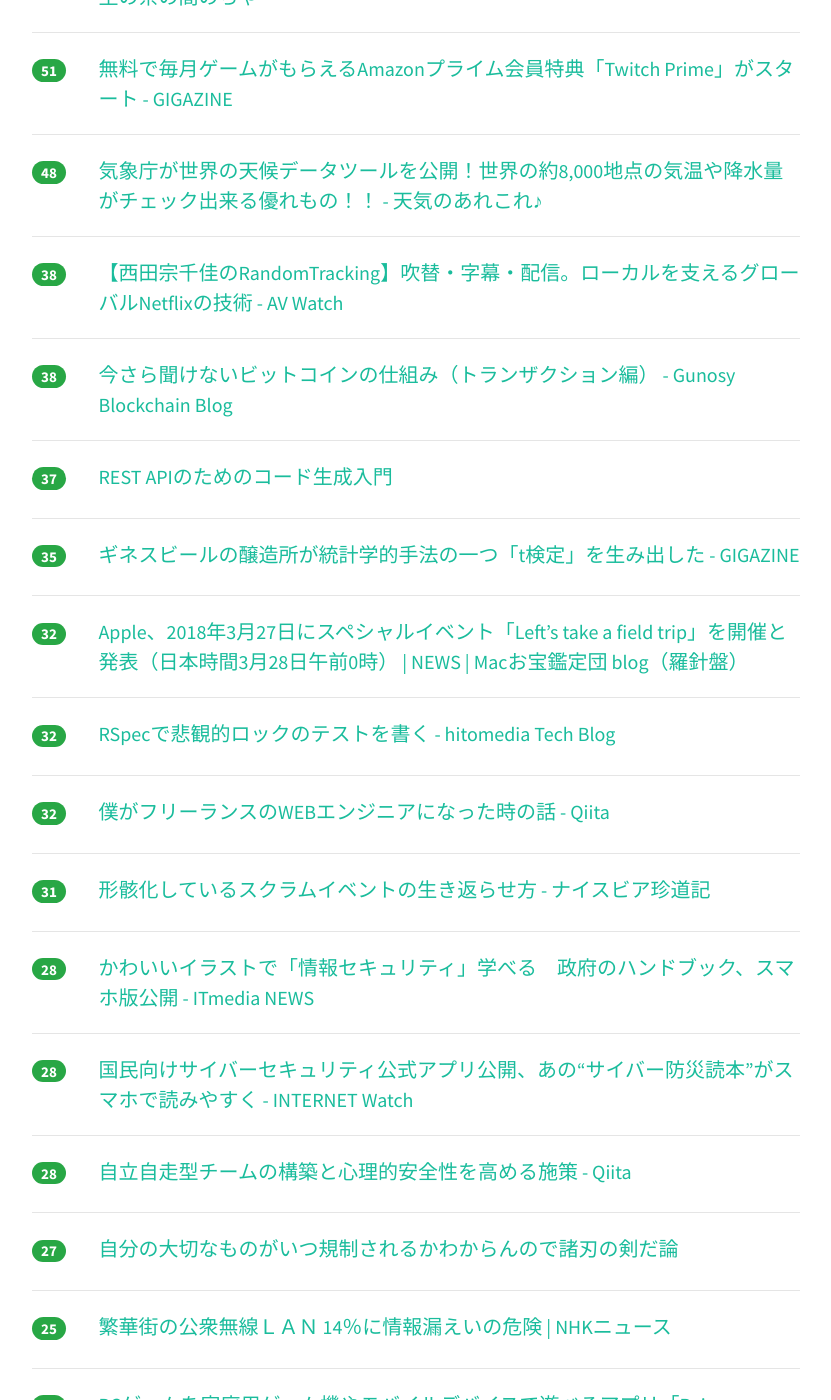
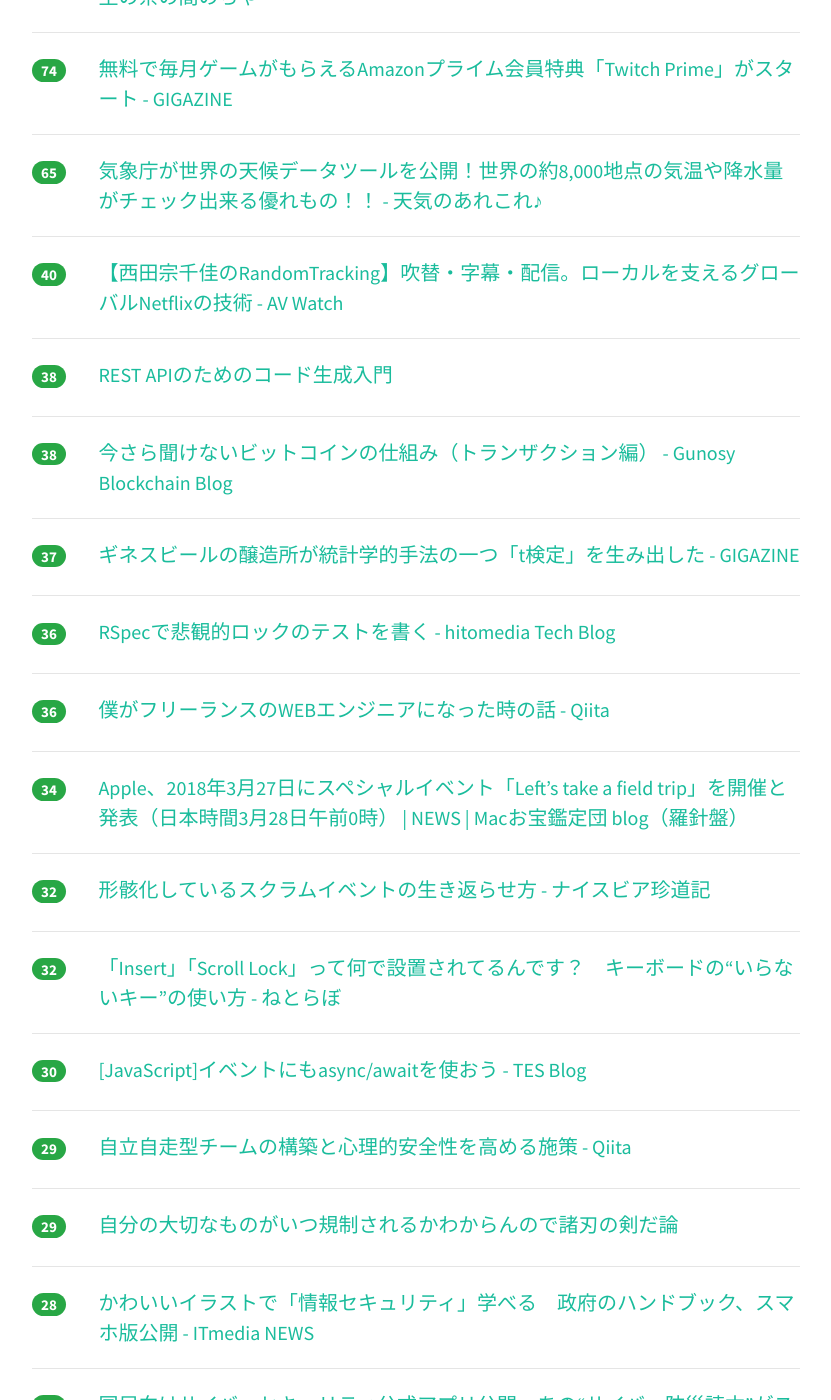
Before and after one commit to yatta47/hatena-matome-site, a Jekyll site: the page built from _posts/2018-03-17-hatena.md, in a window 1280 px wide and 1400 px high, scrolled down 545 px. Shown: the whole window, without its empty margins (224-1055 px from the left). Built offline with Jekyll 4.4.1, drawn with Linux system fonts in a browser that asks for light colours; nearby versions of some CDN libraries; some of the changed text lies outside the part shown.

Commit message:
Updated 2018-03-17

```diff
--- a/_posts/2018-03-17-hatena.md
+++ b/_posts/2018-03-17-hatena.md
@@ -1,34 +1,39 @@
 ---
 layout: post
 title:  "2018-03-17 はてぶIT"
-date:   2018-03-17 15:01:24
+date:   2018-03-17 16:02:05
 tags: [it-hotentry]
 ---
-37 件のデータあり
+41 件のデータあり
 
 <hr><div class="row">
-<div class="col-1"><span class="badge badge-pill badge-success h2">110</span></div>
+<div class="col-1"><span class="badge badge-pill badge-success h2">125</span></div>
 <div class="col-11"><a href='https://sumahokakin.hatenadiary.jp/entry/2018/03/17/012232' target='_blank'>【廃課金】ソシャゲに100万以上課金するのも悪くなかったという話 - 廃課金ゲーマー</a></div>
 </div>
 <hr>
 <div class="row">
-<div class="col-1"><span class="badge badge-pill badge-success h2">108</span></div>
+<div class="col-1"><span class="badge badge-pill badge-success h2">122</span></div>
 <div class="col-11"><a href='https://alcove.hatenablog.com/entry/Fig_Aspect_Ratio' target='_blank'>【ブログ】ブログの画像が美しく感じてしまうサイズって知ってる？ - 理系学生の茶の間のちゃ</a></div>
 </div>
 <hr>
 <div class="row">
-<div class="col-1"><span class="badge badge-pill badge-success h2">51</span></div>
+<div class="col-1"><span class="badge badge-pill badge-success h2">74</span></div>
 <div class="col-11"><a href='https://gigazine.net/news/20180317-twitch-prime-amazon/' target='_blank'>無料で毎月ゲームがもらえるAmazonプライム会員特典「Twitch Prime」がスタート - GIGAZINE</a></div>
 </div>
 <hr>
 <div class="row">
-<div class="col-1"><span class="badge badge-pill badge-success h2">48</span></div>
+<div class="col-1"><span class="badge badge-pill badge-success h2">65</span></div>
 <div class="col-11"><a href='http://www.tenkinoarekore.com/entry/2018/03/16/130928' target='_blank'>気象庁が世界の天候データツールを公開！世界の約8,000地点の気温や降水量がチェック出来る優れもの！！ - 天気のあれこれ♪</a></div>
 </div>
 <hr>
 <div class="row">
+<div class="col-1"><span class="badge badge-pill badge-success h2">40</span></div>
+<div class="col-11"><a href='https://av.watch.impress.co.jp/docs/series/rt/1112044.html' target='_blank'>【西田宗千佳のRandomTracking】吹替・字幕・配信。ローカルを支えるグローバルNetflixの技術 - AV Watch</a></div>
+</div>
+<hr>
+<div class="row">
 <div class="col-1"><span class="badge badge-pill badge-success h2">38</span></div>
-<div class="col-11"><a href='https://av.watch.impress.co.jp/docs/series/rt/1112044.html' target='_blank'>【西田宗千佳のRandomTracking】吹替・字幕・配信。ローカルを支えるグローバルNetflixの技術 - AV Watch</a></div>
+<div class="col-11"><a href='https://gumroad.com/l/swagger_codegen_beginner_jp' target='_blank'>REST APIのためのコード生成入門</a></div>
 </div>
 <hr>
 <div class="row">
@@ -38,32 +43,47 @@ tags: [it-hotentry]
 <hr>
 <div class="row">
 <div class="col-1"><span class="badge badge-pill badge-success h2">37</span></div>
-<div class="col-11"><a href='https://gumroad.com/l/swagger_codegen_beginner_jp' target='_blank'>REST APIのためのコード生成入門</a></div>
-</div>
-<hr>
-<div class="row">
-<div class="col-1"><span class="badge badge-pill badge-success h2">35</span></div>
 <div class="col-11"><a href='https://gigazine.net/news/20180316-guinness-and-his-statistical-legacy/' target='_blank'>ギネスビールの醸造所が統計学的手法の一つ「t検定」を生み出した - GIGAZINE</a></div>
 </div>
 <hr>
 <div class="row">
-<div class="col-1"><span class="badge badge-pill badge-success h2">32</span></div>
+<div class="col-1"><span class="badge badge-pill badge-success h2">36</span></div>
+<div class="col-11"><a href='http://tech.hitomedia.jp/entry/2018/03/16/120249' target='_blank'>RSpecで悲観的ロックのテストを書く - hitomedia Tech Blog</a></div>
+</div>
+<hr>
+<div class="row">
+<div class="col-1"><span class="badge badge-pill badge-success h2">36</span></div>
+<div class="col-11"><a href='https://qiita.com/dala00/items/33fcfe2480459a85f48f' target='_blank'>僕がフリーランスのWEBエンジニアになった時の話 - Qiita</a></div>
+</div>
+<hr>
+<div class="row">
+<div class="col-1"><span class="badge badge-pill badge-success h2">34</span></div>
 <div class="col-11"><a href='http://www.macotakara.jp/blog/news/entry-34599.html' target='_blank'>Apple、2018年3月27日にスペシャルイベント「Left’s take a field trip」を開催と発表（日本時間3月28日午前0時） | NEWS | Macお宝鑑定団 blog（羅針盤）</a></div>
 </div>
 <hr>
 <div class="row">
 <div class="col-1"><span class="badge badge-pill badge-success h2">32</span></div>
-<div class="col-11"><a href='http://tech.hitomedia.jp/entry/2018/03/16/120249' target='_blank'>RSpecで悲観的ロックのテストを書く - hitomedia Tech Blog</a></div>
+<div class="col-11"><a href='http://miholovesq.hatenablog.com/entry/2018/03/16/191938' target='_blank'>形骸化しているスクラムイベントの生き返らせ方 - ナイスビア珍道記</a></div>
 </div>
 <hr>
 <div class="row">
 <div class="col-1"><span class="badge badge-pill badge-success h2">32</span></div>
-<div class="col-11"><a href='https://qiita.com/dala00/items/33fcfe2480459a85f48f' target='_blank'>僕がフリーランスのWEBエンジニアになった時の話 - Qiita</a></div>
+<div class="col-11"><a href='http://nlab.itmedia.co.jp/nl/articles/1803/15/news109.html' target='_blank'>「Insert」「Scroll Lock」って何で設置されてるんです？　キーボードの“いらないキー”の使い方 - ねとらぼ</a></div>
 </div>
 <hr>
 <div class="row">
-<div class="col-1"><span class="badge badge-pill badge-success h2">31</span></div>
-<div class="col-11"><a href='http://miholovesq.hatenablog.com/entry/2018/03/16/191938' target='_blank'>形骸化しているスクラムイベントの生き返らせ方 - ナイスビア珍道記</a></div>
+<div class="col-1"><span class="badge badge-pill badge-success h2">30</span></div>
+<div class="col-11"><a href='http://blog.tes.co.jp/entry/2018/03/14/193601' target='_blank'>[JavaScript]イベントにもasync/awaitを使おう - TES Blog</a></div>
+</div>
+<hr>
+<div class="row">
+<div class="col-1"><span class="badge badge-pill badge-success h2">29</span></div>
+<div class="col-11"><a href='https://qiita.com/PruneMazui/items/e460df2865de8522a10b' target='_blank'>自立自走型チームの構築と心理的安全性を高める施策 - Qiita</a></div>
+</div>
+<hr>
+<div class="row">
+<div class="col-1"><span class="badge badge-pill badge-success h2">29</span></div>
+<div class="col-11"><a href='https://anond.hatelabo.jp/20180317044606' target='_blank'>自分の大切なものがいつ規制されるかわからんので諸刃の剣だ論</a></div>
 </div>
 <hr>
 <div class="row">
@@ -77,13 +97,8 @@ tags: [it-hotentry]
 </div>
 <hr>
 <div class="row">
-<div class="col-1"><span class="badge badge-pill badge-success h2">28</span></div>
-<div class="col-11"><a href='https://qiita.com/PruneMazui/items/e460df2865de8522a10b' target='_blank'>自立自走型チームの構築と心理的安全性を高める施策 - Qiita</a></div>
-</div>
-<hr>
-<div class="row">
 <div class="col-1"><span class="badge badge-pill badge-success h2">27</span></div>
-<div class="col-11"><a href='https://anond.hatelabo.jp/20180317044606' target='_blank'>自分の大切なものがいつ規制されるかわからんので諸刃の剣だ論</a></div>
+<div class="col-11"><a href='https://navi.dropbox.jp/15-dropbox-paper-hacks-everyone-should-know' target='_blank'>Dropbox Paper を使うときに知っておきたい 15 のヒント</a></div>
 </div>
 <hr>
 <div class="row">
@@ -94,11 +109,6 @@ tags: [it-hotentry]
 <div class="row">
 <div class="col-1"><span class="badge badge-pill badge-success h2">25</span></div>
 <div class="col-11"><a href='http://jp.automaton.am/articles/newsjp/20180316-64590/' target='_blank'>PCゲームを家庭用ゲーム機やモバイルデバイスで遊べるアプリ「Rainway」、不透明さ強まるニンテンドースイッチ版の行方 | AUTOMATON</a></div>
-</div>
-<hr>
-<div class="row">
-<div class="col-1"><span class="badge badge-pill badge-success h2">24</span></div>
-<div class="col-11"><a href='http://blog.tes.co.jp/entry/2018/03/14/193601' target='_blank'>[JavaScript]イベントにもasync/awaitを使おう - TES Blog</a></div>
 </div>
 <hr>
 <div class="row">
@@ -117,18 +127,23 @@ tags: [it-hotentry]
 </div>
 <hr>
 <div class="row">
-<div class="col-1"><span class="badge badge-pill badge-success h2">18</span></div>
-<div class="col-11"><a href='https://navi.dropbox.jp/15-dropbox-paper-hacks-everyone-should-know' target='_blank'>Dropbox Paper を使うときに知っておきたい 15 のヒント</a></div>
+<div class="col-1"><span class="badge badge-pill badge-success h2">19</span></div>
+<div class="col-11"><a href='https://anond.hatelabo.jp/20180316232605' target='_blank'>みんないつブクマしてるの</a></div>
 </div>
 <hr>
 <div class="row">
-<div class="col-1"><span class="badge badge-pill badge-success h2">17</span></div>
-<div class="col-11"><a href='https://togetter.com/li/1209081' target='_blank'>無断アップロードサイトに自分の同人誌が載せられていた→「奥付にとある文章を載せたのでもうすぐ大金が貰えるのでは？」というお話 - Togetter</a></div>
+<div class="col-1"><span class="badge badge-pill badge-success h2">18</span></div>
+<div class="col-11"><a href='https://togetter.com/li/1209378' target='_blank'>「右翼的価値観やレイシズムを生むゲーム」についての批判（英紙ガーディアン掲載）。スプラトゥーンやシビライゼーション、マリオやゼルダ… - Togetter</a></div>
 </div>
 <hr>
 <div class="row">
-<div class="col-1"><span class="badge badge-pill badge-success h2">17</span></div>
-<div class="col-11"><a href='https://anond.hatelabo.jp/20180316232605' target='_blank'>みんないつブクマしてるの</a></div>
+<div class="col-1"><span class="badge badge-pill badge-success h2">18</span></div>
+<div class="col-11"><a href='https://masahikosawada.github.io//2018/03/16/%E3%82%88%E3%81%8F%E4%BD%BF%E3%81%86psql%E3%81%AE%E4%BE%BF%E5%88%A9%E6%8A%8010%E9%81%B8/' target='_blank'>よく使うpsqlの便利技10選</a></div>
+</div>
+<hr>
+<div class="row">
+<div class="col-1"><span class="badge badge-pill badge-success h2">16</span></div>
+<div class="col-11"><a href='https://togetter.com/li/1209081' target='_blank'>無断アップロードサイトに自分の同人誌が載せられていた→「奥付にとある文章を載せたのでもうすぐ大金が貰えるのでは？」というお話 - Togetter</a></div>
 </div>
 <hr>
 <div class="row">
@@ -147,18 +162,18 @@ tags: [it-hotentry]
 </div>
 <hr>
 <div class="row">
-<div class="col-1"><span class="badge badge-pill badge-success h2">15</span></div>
-<div class="col-11"><a href='https://togetter.com/li/1209378' target='_blank'>「右翼的価値観やレイシズムを生むゲーム」についての批判（英紙ガーディアン掲載）。スプラトゥーンやシビライゼーション、マリオやゼルダ… - Togetter</a></div>
-</div>
-<hr>
-<div class="row">
-<div class="col-1"><span class="badge badge-pill badge-success h2">15</span></div>
+<div class="col-1"><span class="badge badge-pill badge-success h2">16</span></div>
 <div class="col-11"><a href='https://corriente.top/glidic-sound-air-tw-5000-review/' target='_blank'>【レビュー】完全ワイヤレスイヤホン「GLIDiC Sound Air TW-5000」たった1万円で束縛のない自由な音楽環境を実現 | CoRRiENTE.top</a></div>
 </div>
 <hr>
 <div class="row">
 <div class="col-1"><span class="badge badge-pill badge-success h2">15</span></div>
-<div class="col-11"><a href='http://nlab.itmedia.co.jp/nl/articles/1803/15/news109.html' target='_blank'>「Insert」「Scroll Lock」って何で設置されてるんです？　キーボードの“いらないキー”の使い方 - ねとらぼ</a></div>
+<div class="col-11"><a href='http://www.itmedia.co.jp/mobile/articles/1803/17/news016.html' target='_blank'>“テザリング有料化”を巡る3キャリアの見解　納得できる？ - ITmedia Mobile</a></div>
+</div>
+<hr>
+<div class="row">
+<div class="col-1"><span class="badge badge-pill badge-success h2">14</span></div>
+<div class="col-11"><a href='http://yoshidashingo.hatenablog.com/entry/serverless-architectures-on-aws' target='_blank'>書籍「AWSによるサーバーレスアーキテクチャ」を監修しました - yoshidashingo</a></div>
 </div>
 <hr>
 <div class="row">
@@ -167,18 +182,18 @@ tags: [it-hotentry]
 </div>
 <hr>
 <div class="row">
-<div class="col-1"><span class="badge badge-pill badge-success h2">13</span></div>
-<div class="col-11"><a href='http://www.itmedia.co.jp/mobile/articles/1803/17/news016.html' target='_blank'>“テザリング有料化”を巡る3キャリアの見解　納得できる？ - ITmedia Mobile</a></div>
-</div>
-<hr>
-<div class="row">
 <div class="col-1"><span class="badge badge-pill badge-success h2">11</span></div>
 <div class="col-11"><a href='https://anond.hatelabo.jp/20180316193950' target='_blank'>これはいいネタだ！とウキウキして書いた増田が流れていって ふと思いつい..</a></div>
 </div>
 <hr>
 <div class="row">
-<div class="col-1"><span class="badge badge-pill badge-success h2">11</span></div>
-<div class="col-11"><a href='https://masahikosawada.github.io//2018/03/16/%E3%82%88%E3%81%8F%E4%BD%BF%E3%81%86psql%E3%81%AE%E4%BE%BF%E5%88%A9%E6%8A%8010%E9%81%B8/' target='_blank'>よく使うpsqlの便利技10選</a></div>
+<div class="col-1"><span class="badge badge-pill badge-success h2">10</span></div>
+<div class="col-11"><a href='https://applech2.com/archives/20180316-twitter-for-mobile-alternate-for-mac.html' target='_blank'>本日サポートが終了する「Twitter for Mac」アプリの代わりに、Web版TwitterをChromeアプリとして使う。 | AAPL Ch.</a></div>
+</div>
+<hr>
+<div class="row">
+<div class="col-1"><span class="badge badge-pill badge-success h2">9</span></div>
+<div class="col-11"><a href='http://www.netlorechase.net/entry/2018/03/17/070000' target='_blank'>優等生はヘビメタが好きなのか、有害文化論 - ネットロアをめぐる冒険</a></div>
 </div>
 <hr>
 <div class="row">
@@ -187,6 +202,11 @@ tags: [it-hotentry]
 </div>
 <hr>
 <div class="row">
+<div class="col-1"><span class="badge badge-pill badge-success h2">6</span></div>
+<div class="col-11"><a href='https://jp.reuters.com/article/idJPKCN1GS2UV' target='_blank'>トランプ大統領、米当局者の台湾渡航可能にする法律に署名　中国反発の可能性 | ロイター</a></div>
+</div>
+<hr>
+<div class="row">
 <div class="col-1"><span class="badge badge-pill badge-success h2">1</span></div>
 <div class="col-11"><a href='http://b.hatena.ne.jp/entry/s/www.jiji.com/jc/article?k=2018031600837&g=pol' target='_blank'>はてなブックマーク - 内閣支持急落３９％＝不支持５カ月ぶり逆転－森友文書改ざんが打撃・時事世論調査：時事ドットコム</a></div>
 </div>
```
